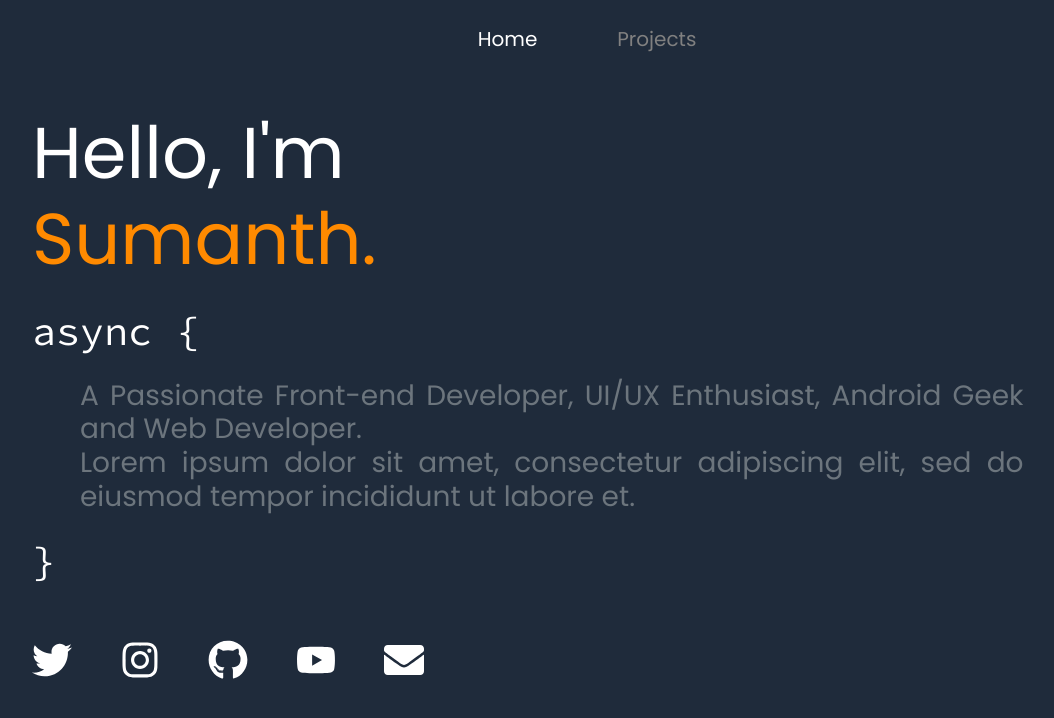
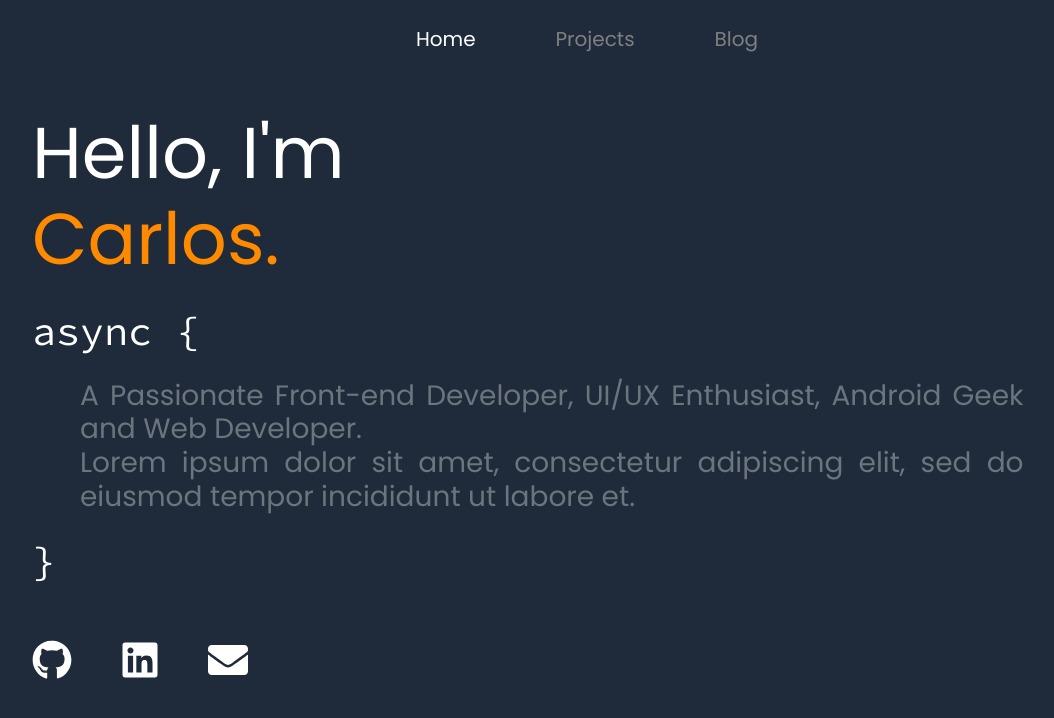
Before and after one commit to DarthCharles/darthcharles.github.io, a Gatsby site: page / in a window 1280 px wide. Shown: the whole page, without its empty margins (53-1107 px from the left). Built offline with nearby package versions, Linux system fonts and the light colour scheme; Gatsby itself is replaced by a stand-in of ours.

Commit message:
Re-do everything

```diff
--- a/src/components/appbar.js
+++ b/src/components/appbar.js
@@ -11,6 +11,9 @@ export default function Appbar() {
         <li className="nav-item mx-4">
           <Intent to="/projects">Projects</Intent>
         </li>
+        <li className="nav-item mx-4">
+          <Intent to="/blog">Blog</Intent>
+        </li>
       </ul>
     </div>
   )
--- a/src/components/info.js
+++ b/src/components/info.js
@@ -1,10 +1,8 @@
 import React from "react"
 
 import {
-  FaTwitter as Twitter,
   FaGithub as Github,
-  FaYoutube as Youtube,
-  FaInstagram as Insta,
+  FaLinkedin as LinkedIn,
   FaEnvelope as Mail,
 } from "react-icons/fa"
 
@@ -14,7 +12,7 @@ export default function info() {
       <div className="my-5"></div>
       <div className="display-3" style={{ color: "#FF8A00" }}>
         <span style = {{color : "white"}}>Hello, I'm</span> <br />
-        Sumanth.
+        Carlos.
       </div>
       <div className="h1 code mt-4 mb-3">async {"{"}</div>
       <div className="text-muted mx-5 my-4 h3 text-justify info">
@@ -25,12 +23,6 @@ export default function info() {
       </div>
       <div className="h1 code mt-2 mb-3">{"}"}</div>
       <div className="h1 mt-5">
-        <a className="mr-5 icon" href="https://twitter.com/Mr404Found">
-          <Twitter />
-        </a>
-        <a className="mr-5 icon" href="https://instagram.com/sumanth.zero7">
-          <Insta />
-        </a>
         <a className="mr-5 icon" href="https://github.com/Mr404Found">
           <Github />
         </a>
@@ -38,7 +30,7 @@ export default function info() {
           className="mr-5 icon"
           href="https://www.youtube.com/channel/UCw0FDIL-HpcfzEZrjcQwhMQ"
         >
-          <Youtube />
+          <LinkedIn />
         </a>
         <a className="mr-5 icon" href="mailto://contactmr404here@gmail.com">
           <Mail />
--- a/src/pages/index.js
+++ b/src/pages/index.js
@@ -11,7 +11,7 @@ function index() {
       <Info />
       <Helmet>
         <meta charSet="utf-8" />
-        <title>Home | Sumanth</title>
+        <title>Home | Carlos Contreras</title>
       </Helmet>
     </div>
   )
```
